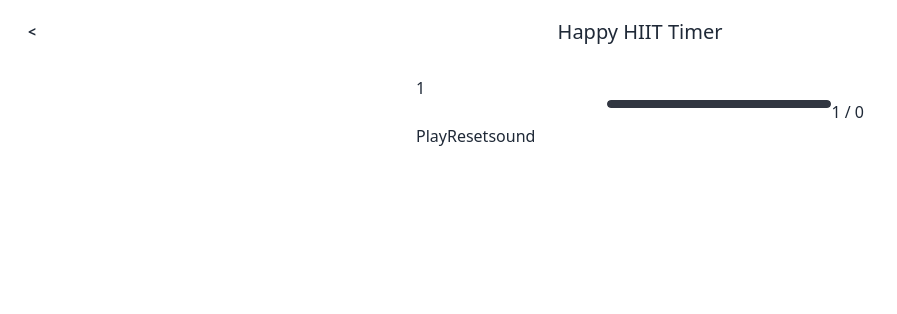
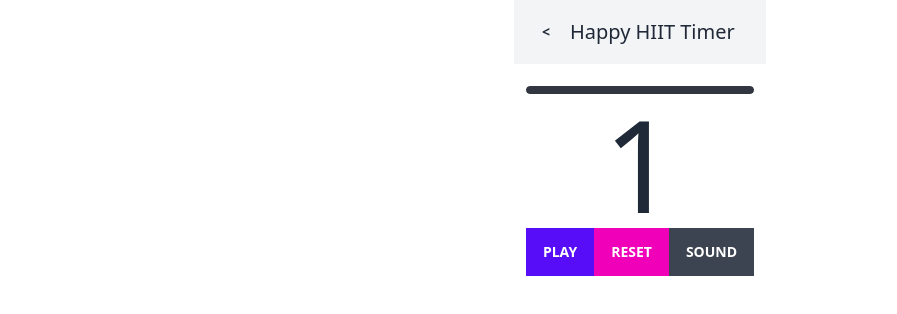
Before and after one commit to silasbur/Happy-HIIT-Timer, a React (Create React App) app: page /timer in a window 1280 px wide. Shown: the top 314 px of the page, without its empty margins (0-897 px from the left). Built offline with nearby package versions, Linux system fonts and the light colour scheme.

Commit message:
fixed up basic css

```diff
--- a/src/components/PageLayout.js
+++ b/src/components/PageLayout.js
@@ -17,12 +17,13 @@ const PageLayout = (props) => {
     navigate(nextPageMap[props.page]);
   };
   const navigateToPrevious = () => {
-    navigate(prevPageMap[props.page])
-  }
+    navigate(prevPageMap[props.page]);
+  };
 
   return (
-    <div>
-      <div className="navbar bg-base-100">
+    <div className="w-full flex justify-center">
+      <div className="max-w-sm">
+        <div className="navbar bg-gray-100">
           <div className="navbar-start">
             {props.page === 'exercises' ? null : (
               <button
@@ -33,10 +34,10 @@ const PageLayout = (props) => {
               </button>
             )}
           </div>
-        <div class="navbar-center">
-          <a class="text-xl">Happy HIIT Timer</a>
+          <div className="navbar-center">
+            <span className="text-xl">Happy HIIT Timer</span>
           </div>
-        <div class="navbar-end">
+          <div className="navbar-end">
             {props.page !== 'timer' ? (
               <button
                 onClick={navigateToNext}
@@ -47,9 +48,8 @@ const PageLayout = (props) => {
             ) : null}
           </div>
         </div>
-      <div className={`${props.page}-page p-3 w-full flex justify-center`}>
-        <div className="content-wrapper max-w-md w-full">
-          {props.children}
+        <div className={`${props.page}-page p-3`}>
+          <div className="page-content-wrapper">{props.children}</div>
         </div>
       </div>
     </div>
--- a/src/features/exercises/ExercisesInput.js
+++ b/src/features/exercises/ExercisesInput.js
@@ -17,8 +17,10 @@ const ExercisesInput = () => {
 
   return (
     <form onSubmit={handleAddExercise} className="form-control py-4">
-      <div className="input-group w-full">
+      <div className="input-group">
         <input
+          minLength="1"
+          maxLength="30"
           value={input}
           onChange={(evt) => setInput(evt.target.value)}
           type="text"
--- a/src/features/exercises/ExercisesList.js
+++ b/src/features/exercises/ExercisesList.js
@@ -30,8 +30,8 @@ const ExercisesList = () => {
   const [, drop] = useDrop(() => ({ accept: DRAG_TYPE }));
 
   return (
-    <div className="overflow-x-auto py-4">
-      <div className="p-4 bg-gray-100" ref={drop}>
+    <div className="overflow-x-auto py-2">
+      <div ref={drop}>
         {exercises.map(({ name, id }, idx) => (
           <Exercise
             moveCardHandler={moveCardHandler}
@@ -120,7 +120,7 @@ export const Exercise = ({ name, id, index, moveCardHandler }) => {
     <div
       ref={ref}
       style={{ opacity }}
-      className="border border-black flex justify-between my-1 p-2 truncate"
+      className="border border-black flex justify-between my-1 p-2 truncate items-center"
     >
       <GripIcon />
       {name}
--- a/src/features/exercises/ExercisesPage.js
+++ b/src/features/exercises/ExercisesPage.js
@@ -24,12 +24,10 @@ const ExercisesPage = () => {
 
   return (
     <PageLayout title="Exercises" page="exercises">
-      <div className="max-w-lg">
         <ExercisesInput />
         <DndProvider backend={isMobile ? TouchBackend : HTML5Backend}>
           <ExercisesList />
         </DndProvider>
-      </div>
     </PageLayout>
   );
 };
--- a/src/features/intervals/IntervalForm.js
+++ b/src/features/intervals/IntervalForm.js
@@ -29,11 +29,11 @@ export const IntervalInput = ({
   handleFormChange,
   value,
   name,
-  label
+  label,
 }) => {
   return (
     <>
-      <div className="form-control py-4">
+      <div className="form-control py-2">
         <label className="label">
           <span className="label-text">{label}</span>
         </label>
--- a/src/features/intervals/IntervalsPage.js
+++ b/src/features/intervals/IntervalsPage.js
@@ -47,18 +47,18 @@ const IntervalsPage = () => {
   return (
     <PageLayout title="Timing" page="intervals">
       {inputs.interval === null ? null : (
-        <div className="content-wrapper max-w-md w-full">
-          <div className="max-w-lg">
+        <div className="content-wrapper">
+          <div className="flex justify-between">
+            <div>Work: {times.work}</div>
+            <div>Rest: {times.rest}</div>
+            <div>Break: {inputs.longBreak}</div>
+          </div>
+          <div>
             <IntervalForm
               inputVals={inputs}
               handleFormChange={handleFormChange}
               increment={increment}
             />
-          </div>
-          <div className="py-4">
-            <div>Work: {times.work}</div>
-            <div>Rest: {times.rest}</div>
-            <div>Break: {inputs.longBreak}</div>
           </div>
         </div>
       )}
--- a/src/features/timer/TimerPage.js
+++ b/src/features/timer/TimerPage.js
@@ -3,6 +3,7 @@ import { useSelector } from 'react-redux';
 import shortBeep from '../../assets/shortAlert.mp3';
 import longBeep from '../../assets/longAlert.mp3';
 import PageLayout from '../../components/PageLayout';
+import './timerPage.css';
 
 /*
 - set interval for every second or milisecond
@@ -107,31 +108,47 @@ const TimerPage = () => {
   const percentComplete = (time / intervals[phase]) * 100;
   const progress = phase !== 'work' ? percentComplete : 100 - percentComplete;
 
+  const textDecoration = isSoundOn ? null : 'line-through';
+
   return (
     <PageLayout page="timer">
       {time === null ? null : (
-        <div className="content-wrapper max-w-md w-full">
-          <div className="max-w-lg">{Math.ceil(time)}</div>
-          <div className="flex justify-end w-full">
+        <div className="content-wrapper">
           <progress
-              className={`progress progress-${progressColor} w-56`}
+            className={`progress progress-${progressColor}`}
             value={progress}
             max="100"
           ></progress>
+          <div className="text-9xl flex justify-center">{Math.ceil(time)} </div>
+          <div className="flex justify-around">
             {exercises.length ? (
-              <div className="badge badge-primary">
+              <div className="w-full h-16 flex items-center set-info">
+                <div className="w-9/12 h-full inline-block text-center bg-gray-200">
                   {exercises[(icount - 1) % exercises.length].name}
                 </div>
+                <div className="w-3/12 h-full inline-block text-center bg-gray-100">
+                  {icount + '/' + exercises.length}
+                </div>
+              </div>
             ) : null}
-            {icount + ' / ' + exercises.length}
           </div>
-          <button onClick={() => toggleRunning()}>
-            {isRunning ? 'Pause' : 'Play'}{' '}
+          <div className="flex justify-around">
+            <button
+              className="btn btn-primary rounded-none"
+              onClick={() => toggleRunning()}
+            >
+              {isRunning ? 'Pause' : 'Play'}
             </button>
-          <button onClick={reset}>Reset</button>
-          <button onClick={() => setSound((s) => !s)}>
-            sound {isSoundOn ? null : 'x'}
+            <button className="btn btn-secondary rounded-none" onClick={reset}>
+              Reset
             </button>
+            <button
+              className={`${textDecoration} btn rounded-none`}
+              onClick={() => setSound((s) => !s)}
+            >
+              Sound
+            </button>
+          </div>
         </div>
       )}
     </PageLayout>
--- /dev/null
+++ b/src/features/timer/timerPage.css
@@ -0,0 +1,4 @@
+.set-info {
+  line-height: 64px;
+  font-size: 1.5em;
+}
```
Lines whose indentation alone changed are shown as unchanged.
